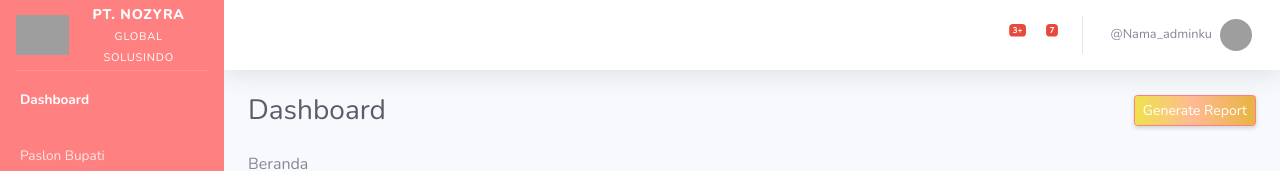
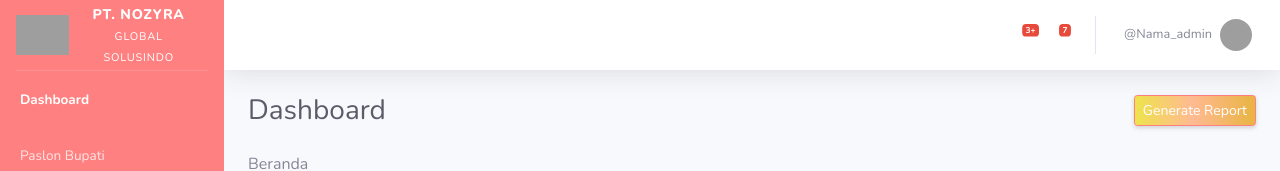
Before and after one commit to shabry-nozyra/my-app, a React (Create React App) app: page / in a window 1280 px wide. Shown: the top 171 px of the page. Built offline with nearby package versions, Linux system fonts and the light colour scheme; grey boxes are pictures that could not be loaded; some icons are missing.

Commit message:
ubah navbar

```diff
--- a/src/Navbar.js
+++ b/src/Navbar.js
@@ -142,7 +142,7 @@ export const Navbar = () => {
             <li className="nav-item dropdown no-arrow">
                 <a className="nav-link dropdown-toggle" href="#" id="userDropdown" role="button"
                     data-toggle="dropdown" aria-haspopup="true" aria-expanded="false">
-                    <span className="mr-2 d-none d-lg-inline text-gray-600 small">@Nama_adminku</span>
+                    <span className="mr-2 d-none d-lg-inline text-gray-600 small">@Nama_admin</span>
                     <img className="img-profile rounded-circle"
                         src="https://source.unsplash.com/Mv9hjnEUHR4/60x60"></img>
                 </a>
```
